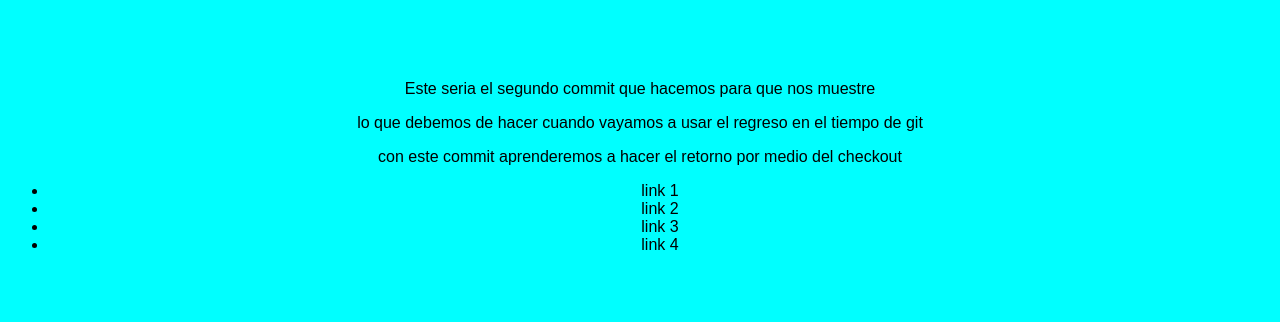
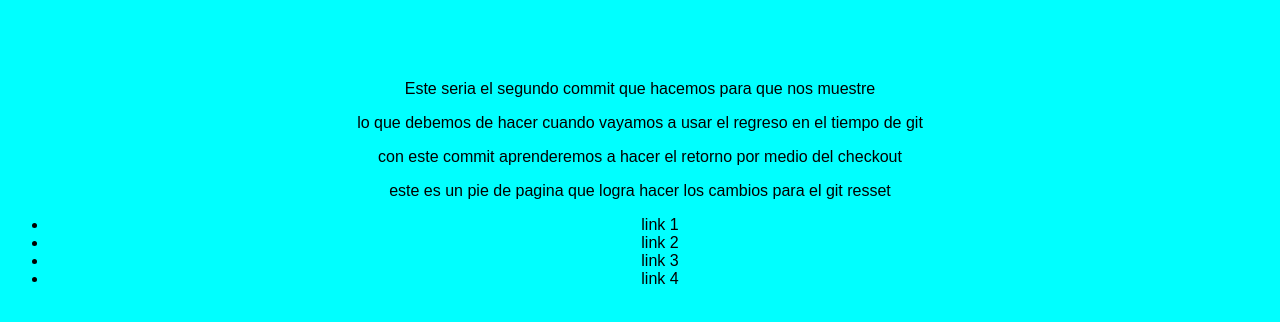
Before and after one commit to Lexrul/curso-platzi, a plain HTML site: page index.html in a window 1280 px wide. Shown: the part 350-672 px from the top of the page. Drawn offline with Linux system fonts and the light colour scheme.

Commit message:
commit para un reset

```diff
--- a/index.html
+++ b/index.html
@@ -22,6 +22,8 @@
         <p>con este commit aprenderemos a hacer el retorno por medio del checkout</p>
     </div>
     <footer>
+        <p>este es un pie de pagina que logra hacer los cambios para el git resset</p>
+
         <ul>
             <li>link 1</li>
             <li>link 2</li>
```
